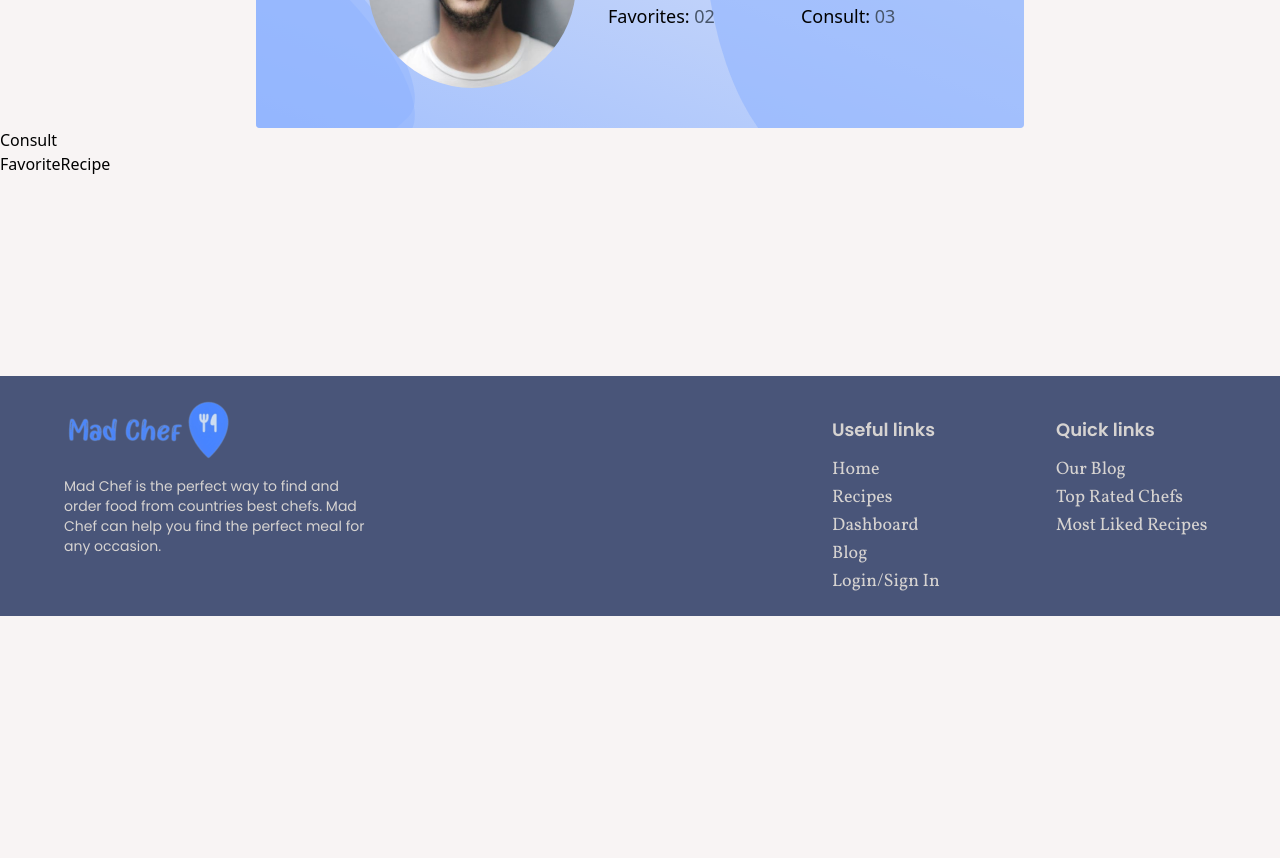
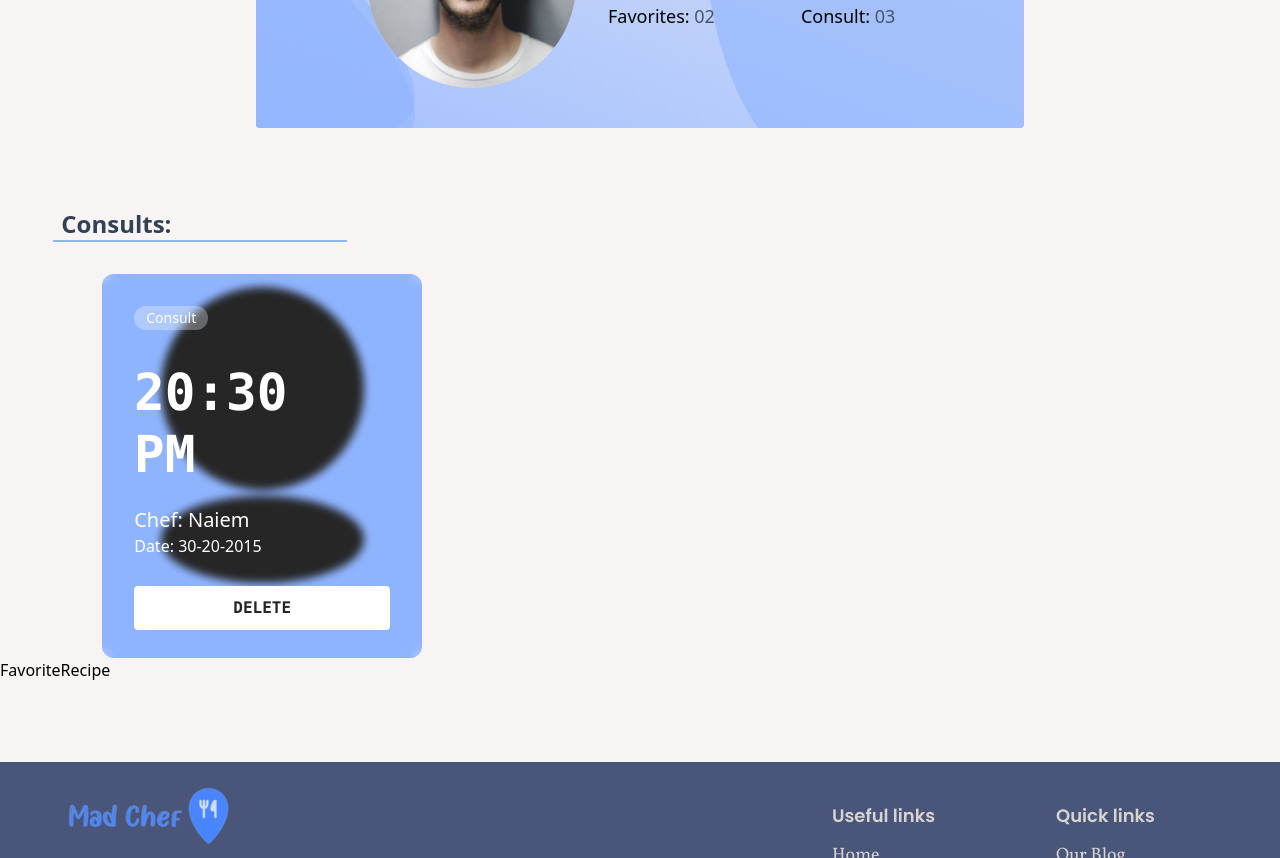
Before and after one commit to MohammadNaiem65/mad-chef-client, a React (Vite) app: page /dashboard in a window 1280 px wide. Shown: the part 320-1178 px from the top of the page. Before the commit the page ends 936 px from the top, so only its background shows below. Built offline with nearby package versions, Linux system fonts and the light colour scheme.

Commit message:
Added: created Consult card for large devices

```diff
--- a/src/components/Dashboard/Consult.jsx
+++ /dev/null
@@ -1,7 +0,0 @@
-export default function Consult() {
-    return (
-        <section>
-            Consult
-        </section>
-    );
-}
--- /dev/null
+++ b/src/components/Dashboard/Consult/Consult.jsx
@@ -0,0 +1,106 @@
+import { motion } from 'framer-motion';
+
+export default function Consult() {
+	const time = '20:30';
+	const date = '30-20-2015';
+	const name = 'Naiem';
+
+	return (
+		<section className='w-fit cursor-pointer'>
+			<motion.div
+				whileHover='hover'
+				transition={{
+					duration: 1,
+					ease: 'backInOut',
+				}}
+				variants={{
+					hover: {
+						scale: 1.05,
+					},
+				}}
+				className='relative h-96 w-80 shrink-0 overflow-hidden rounded-xl bg-Primary'>
+				<div className='w-full h-full relative z-10 text-white backdrop-blur-sm p-8'>
+					<span className='mb-3 block w-fit rounded-full bg-white/30 px-3 py-0.5 text-sm font-light text-white'>
+						Consult
+					</span>
+					<motion.span
+						initial={{ scale: 0.85 }}
+						variants={{
+							hover: {
+								scale: 1,
+							},
+						}}
+						transition={{
+							duration: 1,
+							ease: 'backInOut',
+						}}
+						className='mt-8 block origin-top-left font-mono text-6xl font-black leading-[1.2]'>
+						{time}
+						<br />
+						PM
+					</motion.span>
+					<p className='text-xl'>Chef: {name}</p>
+					<p className=''>Date: {date}</p>
+
+					<button className='mt-7 w-full rounded border-2 border-white bg-white py-2 text-center font-mono font-black uppercase text-neutral-800 backdrop-blur transition-colors hover:bg-white/30 hover:text-white'>
+						Delete
+					</button>
+				</div>
+
+				{/* background blobs */}
+				<motion.svg
+					width='320'
+					height='384'
+					viewBox='0 0 320 384'
+					fill='none'
+					xmlns='http://www.w3.org/2000/svg'
+					className='absolute inset-0 z-0'
+					variants={{
+						hover: {
+							scale: 1.5,
+						},
+					}}
+					transition={{
+						duration: 1,
+						ease: 'backInOut',
+					}}>
+					<motion.circle
+						variants={{
+							hover: {
+								scaleY: 0.5,
+								y: -25,
+							},
+						}}
+						transition={{
+							duration: 1,
+							ease: 'backInOut',
+							delay: 0.2,
+						}}
+						cx='160.5'
+						cy='114.5'
+						r='101.5'
+						fill='#262626'
+					/>
+					<motion.ellipse
+						variants={{
+							hover: {
+								scaleY: 2.25,
+								y: -25,
+							},
+						}}
+						transition={{
+							duration: 1,
+							ease: 'backInOut',
+							delay: 0.2,
+						}}
+						cx='160.5'
+						cy='265.5'
+						rx='101.5'
+						ry='43.5'
+						fill='#262626'
+					/>
+				</motion.svg>
+			</motion.div>
+		</section>
+	);
+}
--- /dev/null
+++ b/src/components/Dashboard/Consult/Consults.jsx
@@ -0,0 +1,15 @@
+import Consult from './Consult';
+
+export default function Consults() {
+	return (
+		<section className='w-11/12 mt-20 mx-auto'>
+			<h3 className='w-1/4 px-2 border-b-2 text-2xl font-semibold text-slate-700 border-Primary'>
+				Consults:
+			</h3>
+
+			<div className='w-11/12 mx-auto mt-8'>
+				<Consult />
+			</div>
+		</section>
+	);
+}
--- a/src/components/Dashboard/index.js
+++ b/src/components/Dashboard/index.js
@@ -1,3 +1,3 @@
 export { default as UserDetails } from './UserDetails';
-export { default as Consult } from './Consult';
+export { default as Consults } from './Consult/Consults';
 export { default as FavoriteRecipe } from './FavoriteRecipe';
--- a/src/pages/Dashboard.jsx
+++ b/src/pages/Dashboard.jsx
@@ -1,5 +1,5 @@
 import { Helmet } from 'react-helmet-async';
-import { Consult, FavoriteRecipe, UserDetails } from '../components/Dashboard';
+import {  Consults, FavoriteRecipe, UserDetails } from '../components/Dashboard';
 
 export default function Dashboard() {
 	return (
@@ -9,7 +9,7 @@ export default function Dashboard() {
 			</Helmet>
 
 			<UserDetails />
-			<Consult />
+			<Consults />
 			<FavoriteRecipe />
 		</section>
 	);
```
